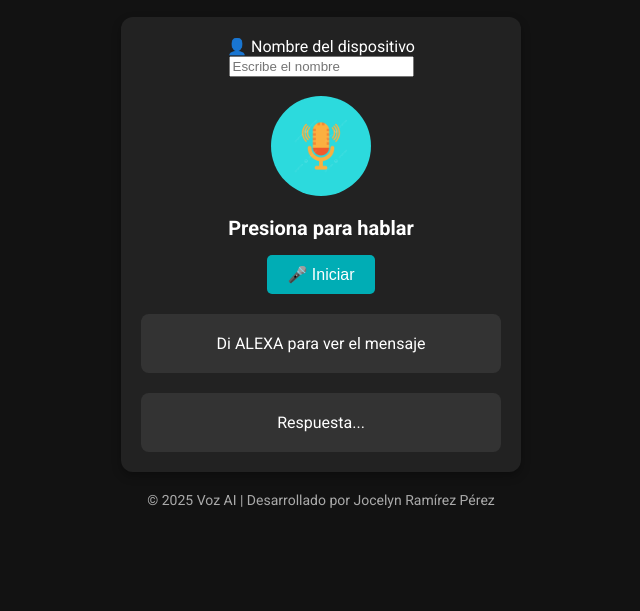
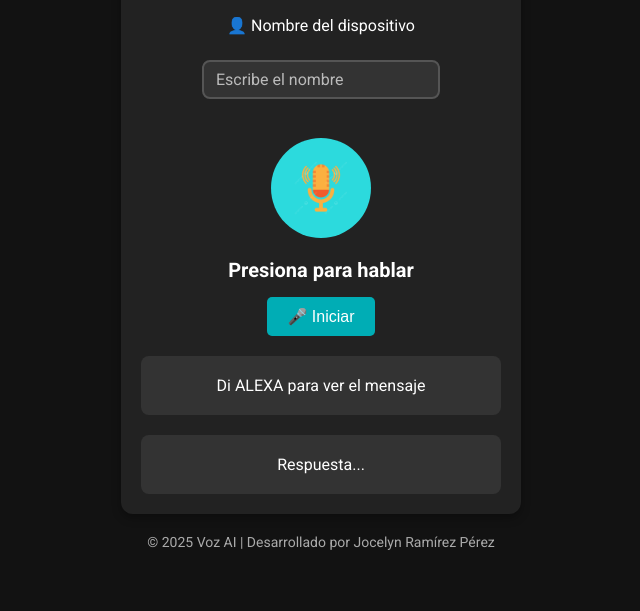
Before and after one commit to Jocelyn-Rmz/deteccion-con-orden, a plain HTML site: page index.html in a window 1280 px wide. Shown: the part 189-800 px from the top of the page, without its empty margins (319-959 px from the left). Drawn offline with Linux system fonts and the light colour scheme.

Commit message:
Update styles.css

```diff
--- a/css/styles.css
+++ b/css/styles.css
@@ -83,3 +83,41 @@ footer {
     font-size: 14px;
     color: #aaa;
 }
+
+.input-container {
+  margin: 20px auto;
+  display: flex;
+  flex-direction: column;
+  align-items: center;
+  width: 90%;
+  max-width: 300px;
+}
+
+.input-label {
+  color: #fff; /* Blanco para visibilidad en fondo oscuro */
+  font-size: 1rem;
+  font-weight: 500;
+  margin-bottom: 6px;
+}
+
+.input-field {
+  width: 70%;
+  padding: 8px 12px;
+  background-color: #333; /* Fondo oscuro */
+  border: 2px solid #555; /* Borde suave */
+  border-radius: 8px;
+  color: #fff; /* Texto blanco */
+  font-size: 1rem;
+  font-family: 'Roboto', sans-serif;
+  transition: all 0.3s ease;
+}
+
+.input-field::placeholder {
+  color: #bbb; /* Texto de sugerencia más claro */
+}
+
+.input-field:focus {
+  outline: none;
+  border-color: #00bcd4; /* Borde cyan al enfocar */
+  box-shadow: 0 0 5px rgba(0, 188, 212, 0.5);
+}
```
